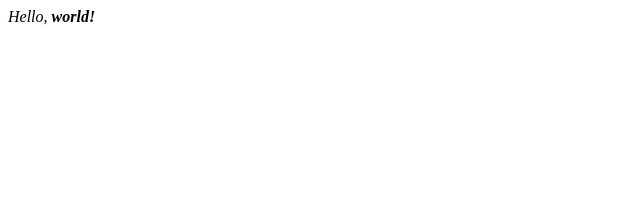
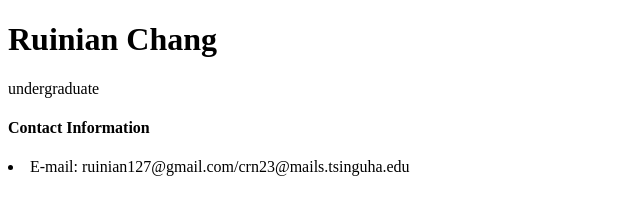
Before and after one commit to 127command/127command.github.io, a plain HTML site: page index.html in a window 1280 px wide. Shown: the whole page, without its empty margins (0-640 px from the left). Drawn offline with Linux system fonts and the light colour scheme.

Commit message:
Update index.html

```diff
--- a/index.html
+++ b/index.html
@@ -6,7 +6,12 @@
 </head>
 
 <body>
-	<em>Hello, <strong>world!</strong></em>
+	<h1>Ruinian Chang</h1>
+	undergraduate
+	<h4>Contact Information</h4>
+	<li>
+		E-mail: ruinian127@gmail.com/crn23@mails.tsinguha.edu
+	</li>
 </body>
 
 </html>
```
